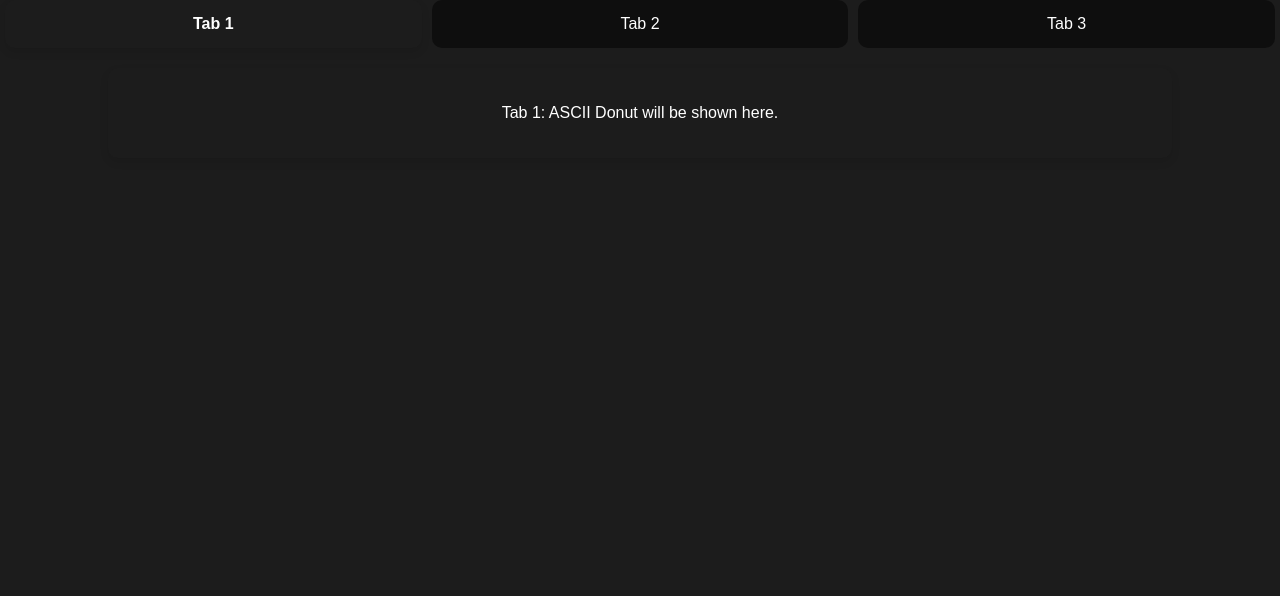
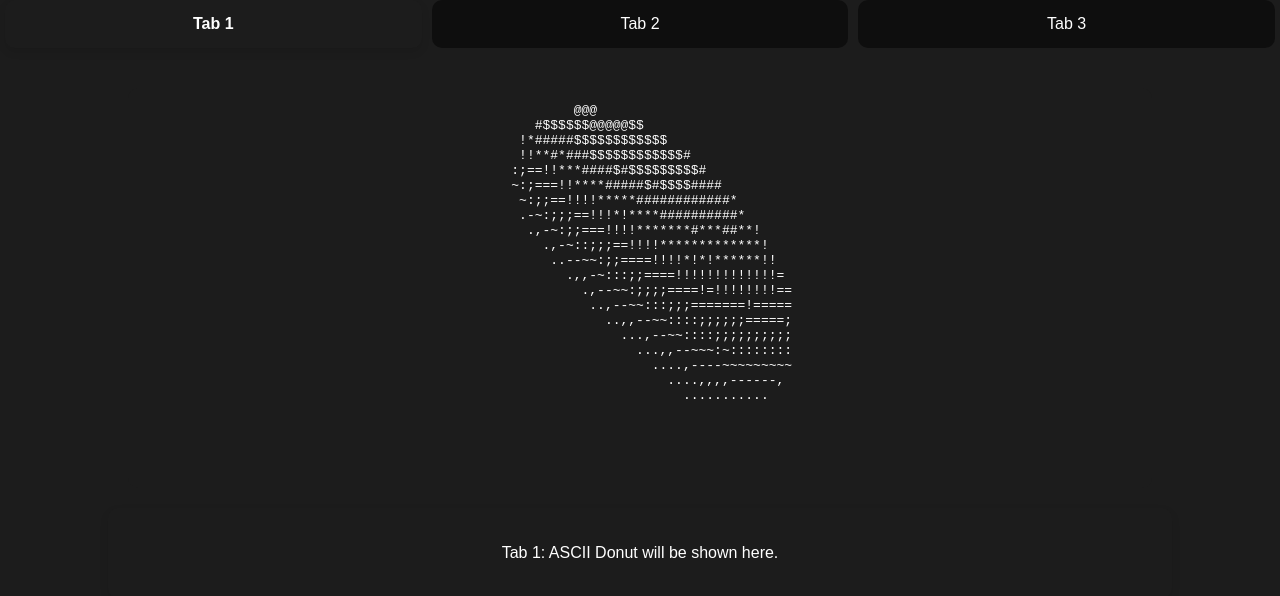
Before and after one commit to ismailtrm/portfolio, a plain HTML site: page index.html in a window 1280 px wide. Drawn offline with nearby package versions, Linux system fonts and the light colour scheme.

Commit message:
Update index.html

```diff
--- a/index.html
+++ b/index.html
@@ -22,6 +22,6 @@
 
     <script src="https://cdnjs.cloudflare.com/ajax/libs/three.js/r128/three.min.js"></script>
     <script src="https://cdnjs.cloudflare.com/ajax/libs/dat-gui/0.7.7/dat.gui.js"></script>
-    <script src="js/script.js"></script>
+    <script src="./script.js"></script>
 </body>
 </html>
```
